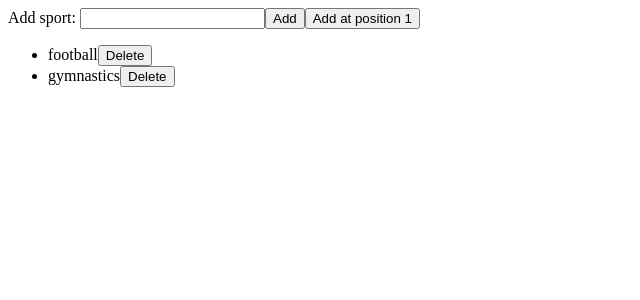
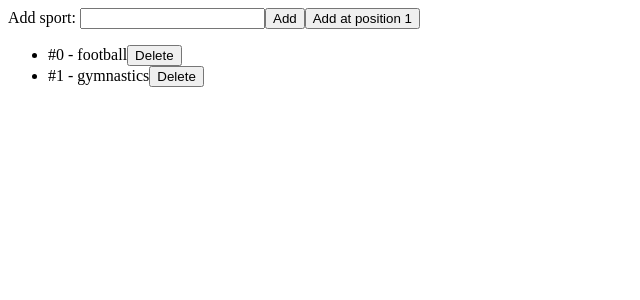
Before and after one commit to Yurimcalex/react-sandbox, a React (Vite) app: page / in a window 1280 px wide. Shown: the top 300 px of the page, without its empty margins (0-640 px from the left). Built offline with nearby package versions, Linux system fonts and the light colour scheme.

Commit message:
update:SportList - display index number

```diff
--- a/src/ai/SportList.jsx
+++ b/src/ai/SportList.jsx
@@ -39,9 +39,9 @@ export default function SportList() {
 				<button onClick={handleAddAtPos1}>Add at position 1</button>
 			</div>
 			<ul>
-				{sports.map(sport => (
+				{sports.map((sport, i) => (
 					<li key={sport.id}>
-						{sport.name}
+						#{i} - {sport.name}
 						<button onClick={() => handleDeleteSport(sport.id)}>Delete</button>
 					</li>
 				))}
```
